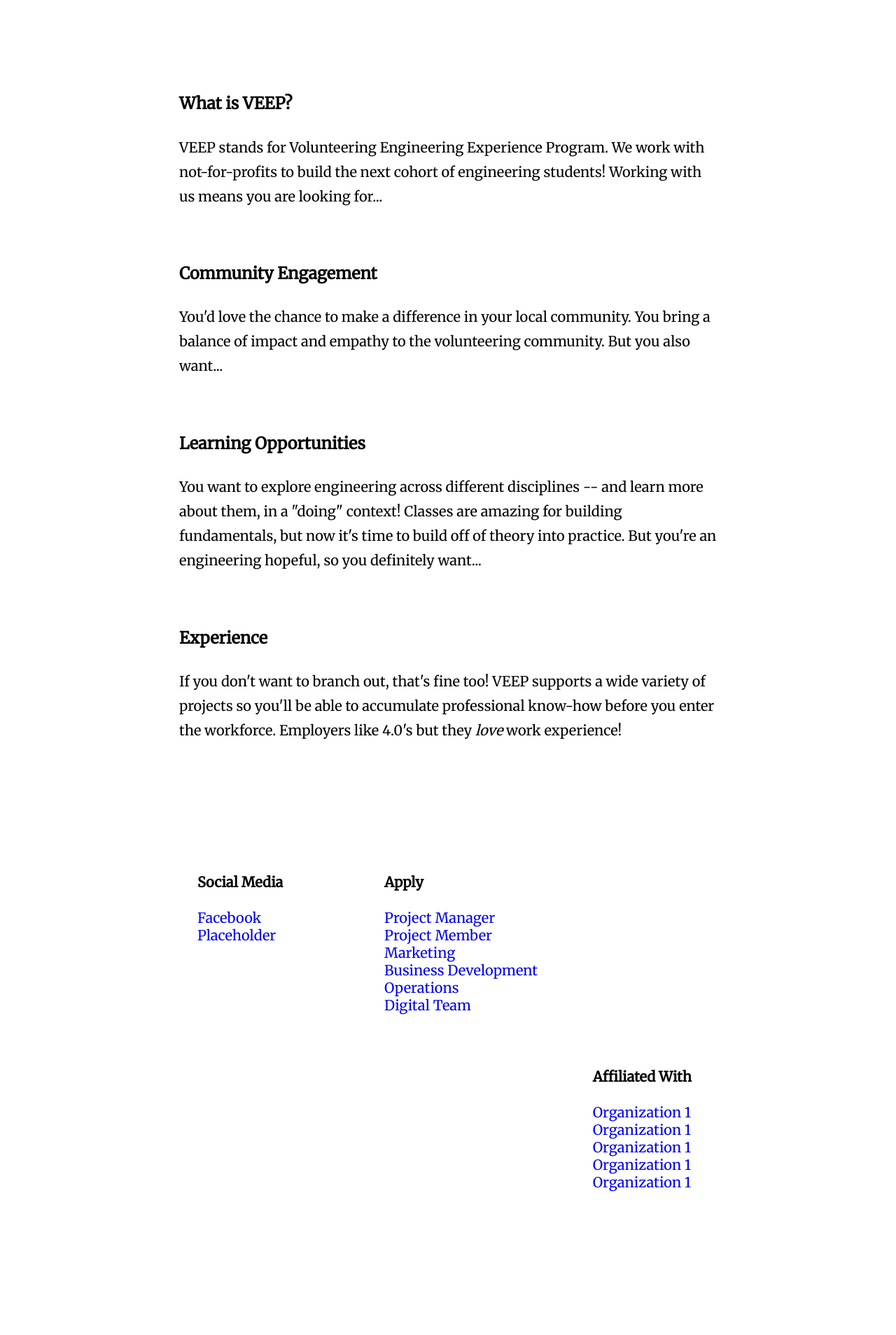
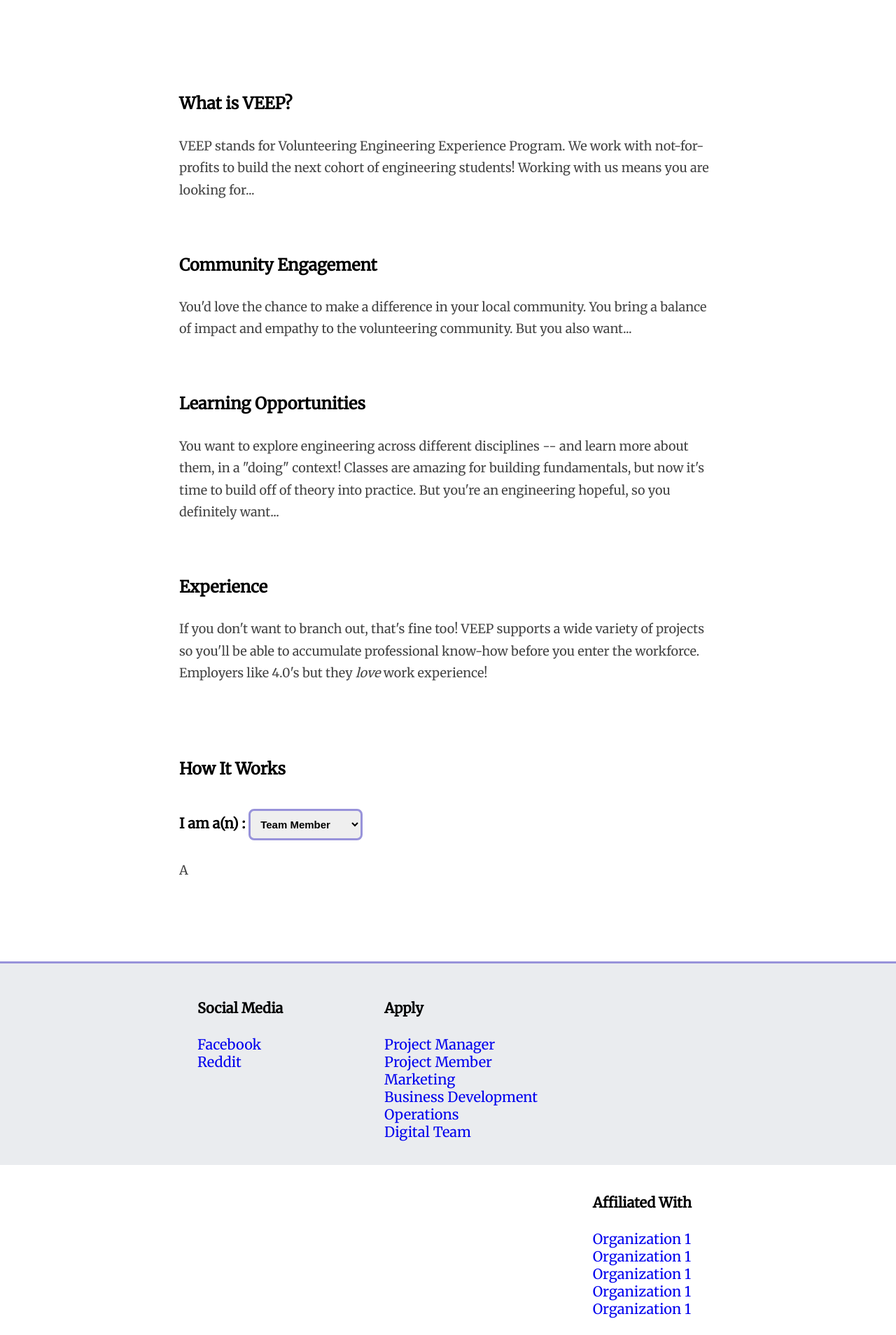
Before and after one commit to chouvinc/veep-web-server, a Flask app: page / in a window 1280 px wide. Shown: the part 563-2471 px from the top of the page at 70% size. Before the commit the page ends 2266 px from the top, so only its background shows below. Run offline with Flask 2, Linux system fonts and the light colour scheme.

Commit message:
Added some more css and a select button on front-page to describe the different roles

```diff
--- a/app/static/css/base.css
+++ b/app/static/css/base.css
@@ -3,7 +3,6 @@
     background-color: #fff;
     padding: 0 10px;
     position: fixed;
-    border-bottom: 3px solid #123456;
 }
 
 .header ul {
@@ -27,6 +26,8 @@
     width: 100%;
     padding: 0 0 10px 0;
     bottom: 0;
+    background-color: #eaecef;
+    border-top: 3px solid #9893DA;
 }
 
 .footer ul {
@@ -122,8 +123,36 @@ textarea {
     line-height: 1.75;
 }
 
+.contentBody {
+    color: #444444;
+    font-size: 0.90em;
+}
+
 .selected {
     border-radius: 4px;
     background-color: #efefef;
     transition: 200ms;
 }
+
+.inline {
+    display: inline-block;
+}
+
+select {
+    border: 3px solid #9893DA;
+    border-radius: 8px;
+    box-sizing: border-box;
+    font-size: 0.75em;
+    font-weight: bold;
+    outline: none;
+    padding: 10px;
+}
+
+input {
+    background-color: white;
+    border: 1px solid #777777;
+    border-radius: 8px;
+    padding: 8px;
+    font-size: 0.8em;
+    font-weight: 600;
+}
--- a/app/static/css/index.css
+++ b/app/static/css/index.css
@@ -11,3 +11,7 @@
     display: inline-block;
     vertical-align: middle;
 }
+
+.howItWorks {
+    padding-top: 50px;
+}
--- a/app/static/scripts/base.js
+++ b/app/static/scripts/base.js
@@ -1,9 +1,7 @@
 $('.header li').mouseenter((e) => {
-    let parentListItem = $(e.currentTarget).parent();
-    parentListItem.addClass('selected');
+    $(e.currentTarget).addClass('selected');
 });
 
 $('.header li').mouseleave((e) => {
-    let parentListItem = $(e.currentTarget).parent();
-    parentListItem.removeClass('selected');
+    $(e.currentTarget).removeClass('selected');
 });
--- /dev/null
+++ b/app/static/scripts/index.js
@@ -0,0 +1,18 @@
+$('#imRole').change((e) => {
+    let selected = $(e.currentTarget).val();
+    let roleTypes = 'roleTypes';
+    toggleEverythingBut(selected, roleTypes)
+});
+
+let toggleEverythingBut = (but, toggleable) => {
+    let selectionDiv = $('#' + toggleable);
+    selectionDiv.children('p').each((index, val) => {
+        let childEl = $(val);
+        console.log(childEl)
+        if (childEl.attr('id') !== but) {
+            childEl.hide();
+        }  else {
+            childEl.show();
+        }
+    });
+};
--- a/app/templates/base.htm
+++ b/app/templates/base.htm
@@ -1,7 +1,7 @@
 <!DOCTYPE html>
 <html lang="en">
   <head>
-      <title>Test</title>
+      <title>VEEP</title>
       <link rel="stylesheet" href="{{url_for('static', filename='css/base.css')}}">
       <link href="https://fonts.googleapis.com/css?family=Merriweather" rel="stylesheet">
       {% block stylesheets %}
@@ -47,8 +47,8 @@
               <div class="category">
                   <ul>
                       <h4>Social Media</h4>
-                      <li><a href="/">Facebook</a></li>
-                      <li><a href="/">Placeholder</a></li>
+                      <li><a href="https://www.facebook.com/uoftveep/">Facebook</a></li>
+                      <li><a href="/">Reddit</a></li>
                   </ul>
               </div>
               <div class="category">
--- a/app/templates/index.htm
+++ b/app/templates/index.htm
@@ -13,27 +13,54 @@
 {% block content %}
 <div class="introduction contentEntry">
     <h3>What is VEEP?</h3>
-    <p>VEEP stands for Volunteering Engineering Experience Program. We work with not-for-profits to build
+    <p class="contentBody">VEEP stands for Volunteering Engineering Experience Program. We work with not-for-profits to build
     the next cohort of engineering students! Working with us means you are looking for...</p>
 </div>
 
 <div class="engagement contentEntry">
     <h3>Community Engagement</h3>
-    <p>You'd love the chance to make a difference in your local community. You bring a balance of impact and
+    <p class="contentBody">You'd love the chance to make a difference in your local community. You bring a balance of impact and
     empathy to the volunteering community. But you also want...</p>
 </div>
 
 <div class="learning contentEntry">
     <h3>Learning Opportunities</h3>
-    <p>You want to explore engineering across different disciplines -- and learn more about them, in a "doing"
+    <p class="contentBody">You want to explore engineering across different disciplines -- and learn more about them, in a "doing"
     context! Classes are amazing for building fundamentals, but now it's time to build off of theory into
     practice. But you're an engineering hopeful, so you definitely want...</p>
 </div>
 
 <div class="experience contentEntry">
     <h3>Experience</h3>
-    <p>If you don't want to branch out, that's fine too! VEEP supports a wide variety of projects so you'll
+    <p class="contentBody">If you don't want to branch out, that's fine too! VEEP supports a wide variety of projects so you'll
     be able to accumulate professional know-how before you enter the workforce. Employers like 4.0's but
     they <i>love</i> work experience!</p>
 </div>
+
+<div class="howItWorks">
+    <h3>How It Works</h3>
+
+    <span>
+        <h4 class="inline">
+            I am a(n) :
+        </h4>
+        <select name="imRole" id="imRole">
+            <option value="team_member" selected>Team Member</option>
+            <option value="project_manager">Project Manager</option>
+            <option value="executive">Executive</option>
+            <option value="nfp">Not-for-Profit</option>
+        </select>
+    </span>
+
+    <div id="roleTypes">
+        <p id="team_member" class="contentBody">A</p>
+        <p id="project_manager" class="contentBody" hidden>B</p>
+        <p id="executive" class="contentBody" hidden>C</p>
+        <p id="nfp" class="contentBody" hidden>D</p>
+    </div>
+</div>
 {% endblock %}
+
+{% block scripts %}
+<script src="{{ url_for('static', filename='scripts/index.js') }}"></script>
+{% endblock %}
```
